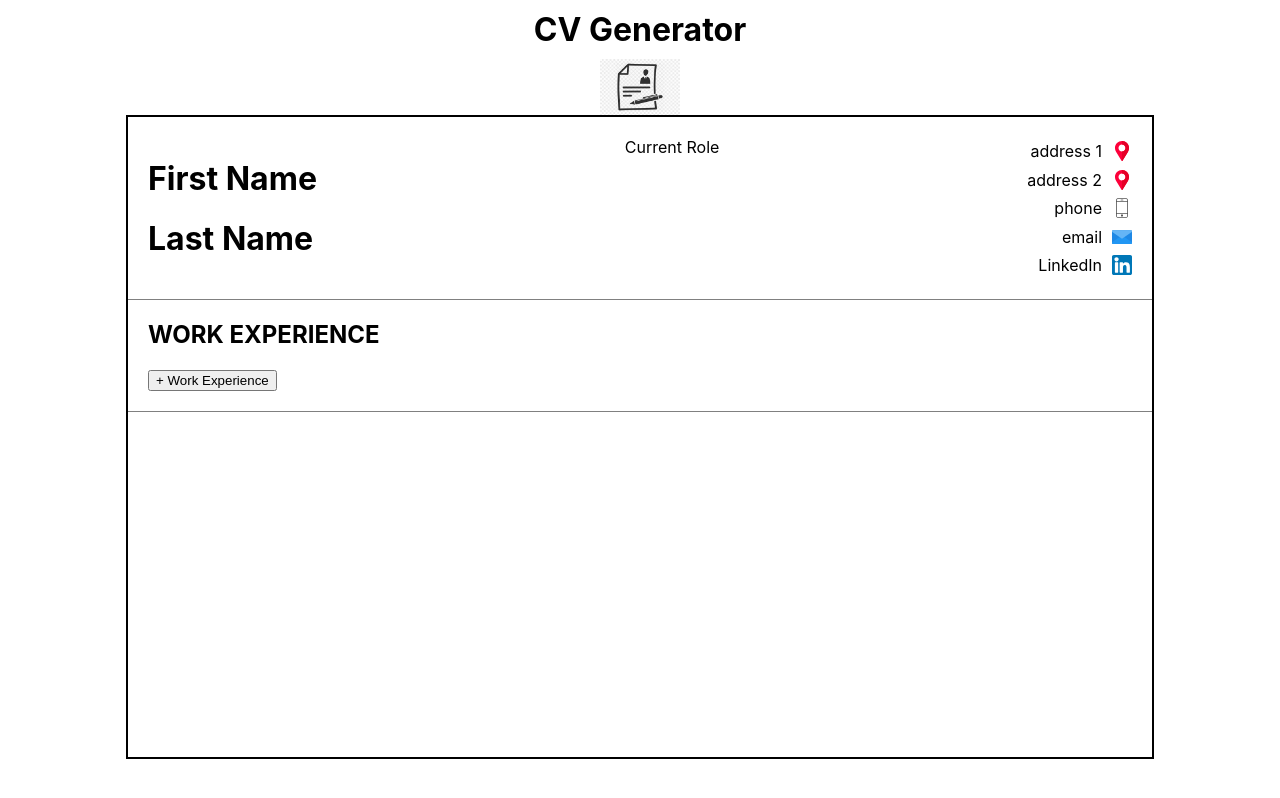
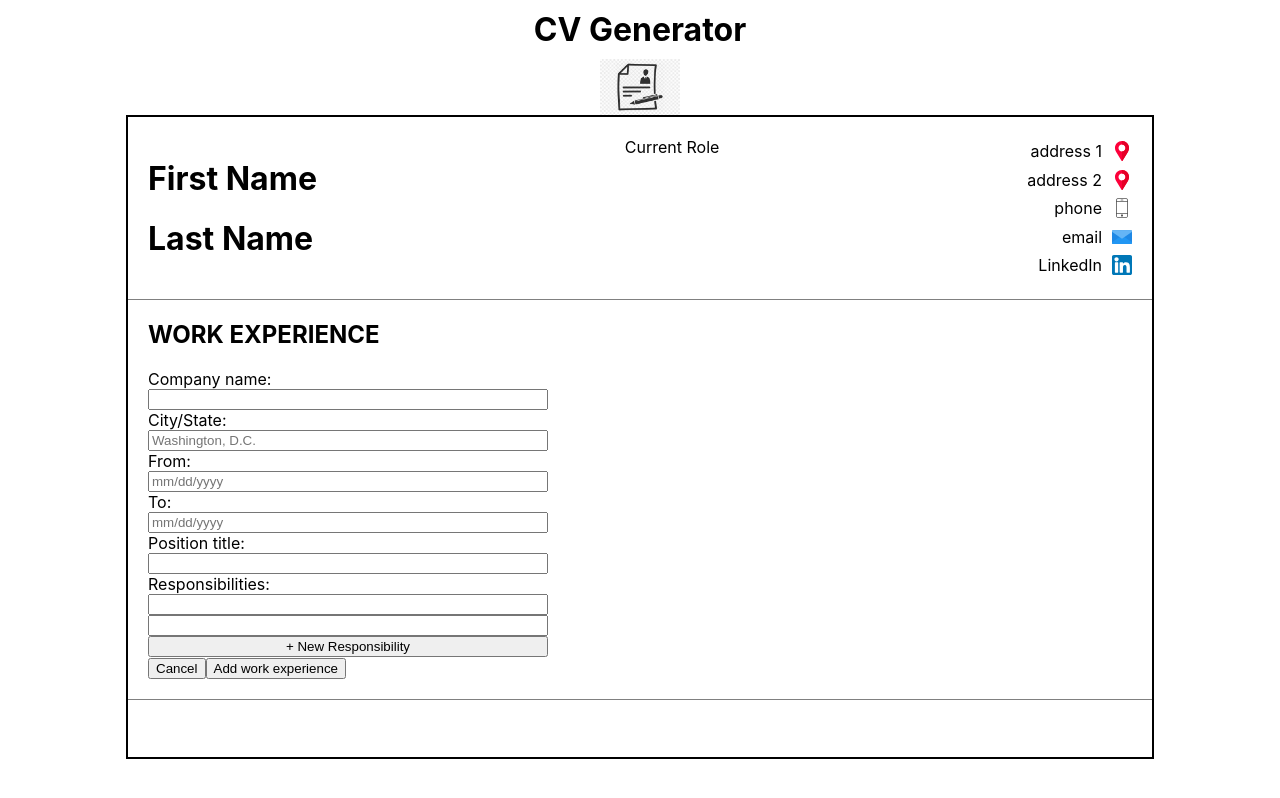
Before and after one commit to enPlace/react-inline-editable-cv, a React (Create React App) app: page / in a window 1280 px wide. Both pictures are taken after a click on the button "+ Work Experience". Built offline with nearby package versions, Linux system fonts and the light colour scheme.

Commit message:
Set up basic input structure with controlled input components.
Include states: userInfo, workObject. Make editable form on click of button.

```diff
--- a/src/Components/Cv-components/Work-experience.js
+++ b/src/Components/Cv-components/Work-experience.js
@@ -1,10 +1,70 @@
-const WorkExperience = () => {
-    return (
-    <div className = "work-experience">
-        <h2>WORK EXPERIENCE</h2>
-        <button>+ Work Experience</button>
+import { useState } from "react";
+
+const WorkExperience = ({ isEditable, handleEditChange }) => {
+  //On clicking the button, it should toggle the handleEditChange.
+  const [userInfo, setUserInfo] = useState (false)
+
+  const [workObject, setWorkObject] = useState([
+    {
+        company:"",
+        companyCity: "",
+        fromDate:"",
+        toDate:"",
+        positionTitle:"",
+        responsibilities: {
+            responsibility1: "",
+            responsibility2: "",
+            responsibility3: "",
+            responsibility4: "",
+            responsibility5: "",
+        }
+    }
+  ])
+
+  const handleChange = (e)=>{
+    const obj = [...workObject];
+    const targ = e.target
+    if(targ.classList.contains("responsibility")){
+        obj[0].responsibilities[targ.name] = targ.value
+    }else{
+        obj[0][targ.name] = targ.value
+    }
+    setWorkObject(obj)
+
+  }
+  return isEditable !== "work" ? (
+    <div className="work-experience">
+      <h2>WORK EXPERIENCE</h2>
+      <button onClick = {()=>handleEditChange("work")} >+ Work Experience</button>
     </div>
-    );
-}
+  ) : (
+    <div className="work-experience">
+      <h2>WORK EXPERIENCE</h2>
+      <form action="" onSubmit = {(e)=>{
+          e.preventDefault();
+      }}>
+          <label htmlFor="company">Company name: </label>
+            <input onChange = {(e) =>handleChange(e)} value = {workObject.company} name = "company" type="text" className="company" />
+            <label htmlFor="companyCity">City/State:</label>
+            <input onChange = {(e) =>handleChange(e)} value = {workObject.companyCity} name = "companyCity" placeholder = "Washington, D.C."type="text" className="companyCity" />
+            <label htmlFor="fromDate">From:</label>
+            <input onChange = {(e) =>handleChange(e)} value = {workObject.fromDate} name = "fromDate" placeholder = "mm/dd/yyyy" type="text" className="fromDate" />
+            <label htmlFor="toDate">To:</label>
+            <input onChange = {(e) =>handleChange(e)} value = {workObject.toDate} name = "toDate" placeholder = "mm/dd/yyyy" type="text" className="toDate" />
+            <label htmlFor="positionTitle">Position title:</label>
+            <input onChange = {(e) =>handleChange(e)} value = {workObject.positionTitle} name = "positionTitle" type="text" className="positionTitle" />
+            <label htmlFor="responsibilities">Responsibilities:</label>
+            <input onChange = {(e) =>handleChange(e)} value = {workObject.responsibility1} name = "responsibility1" placeholder = "" type="text" className="responsibility" />
+            <input onChange = {(e) =>handleChange(e)} value = {workObject.responsibility2} name = "responsibility2" type="text" className="responsibility" />
+            <button className="addResponsibility">+ New Responsibility</button>
+        <div className="formButtons">
+            <button type="reset">Cancel</button>
+            <button type="submit">Add work experience</button>
+        </div>
+
+      </form>
+    </div>
+  );
+};
 
 export default WorkExperience;
--- a/src/Components/Cv.js
+++ b/src/Components/Cv.js
@@ -17,7 +17,7 @@ const Cv = () => {
         handleEditChange={handleEditChange}
         isEditable={isEditable}
       ></PersonalInfo>
-      <WorkExperience></WorkExperience>
+      <WorkExperience isEditable = {isEditable} handleEditChange = {handleEditChange}></WorkExperience>
     </div>
   );
 };
--- a/src/index.css
+++ b/src/index.css
@@ -85,3 +85,8 @@ code {
 .work-experience h2{
   margin-top: 0px;
 }
+.work-experience form{
+  display: flex;
+  flex-direction: column;
+  max-width: 400px;
+}
```
Also changed, not shown: src/Components/Cv-components/Personal-info.js (+1 -9 lines).
